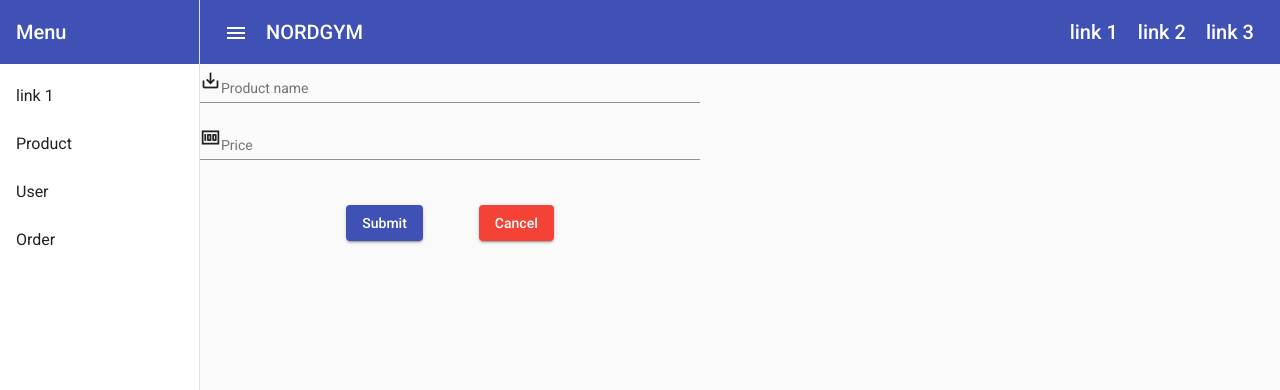
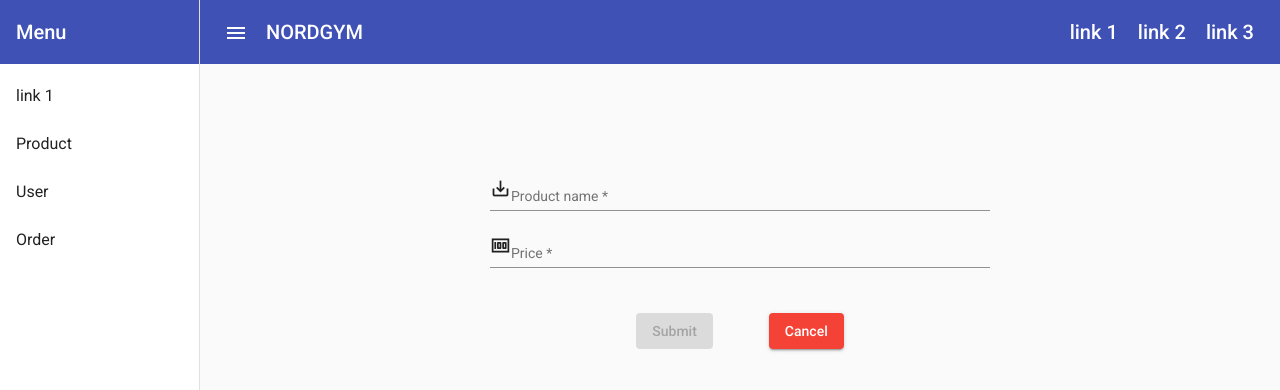
Before and after one commit to nordgym/nordgym-frontend, an Angular app in the folder nordgym-frontend/: page /new-product in a window 1280 px wide. Shown: the top 390 px of the page. Built offline with nearby package versions, Linux system fonts and the light colour scheme.

Commit message:
added css styling to product-management and add-product-pages

```diff
--- a/nordgym-frontend/src/app/app.module.ts
+++ b/nordgym-frontend/src/app/app.module.ts
@@ -26,6 +26,7 @@ import { ProductManagementComponent } from './management/product-management/prod
 import { NewProductFormComponent } from './new-product-form/new-product-form.component';
 import { UserAllComponent } from './user-all/user-all.component';
 import {AlertModule} from './module/alert.module';
+import {MatGridListModule} from '@angular/material/grid-list';
 
 @NgModule({
   declarations: [
@@ -58,7 +59,8 @@ import {AlertModule} from './module/alert.module';
     ReactiveFormsModule,
     MatSelectModule,
     MatCheckboxModule,
-    AlertModule
+    AlertModule,
+    MatGridListModule
   ],
   providers: [
     { provide: HTTP_INTERCEPTORS, useClass: HttpErrorInterceptor, multi: true }
--- a/nordgym-frontend/src/app/management/product-management/product-management.component.css
+++ b/nordgym-frontend/src/app/management/product-management/product-management.component.css
@@ -1,3 +1,16 @@
 #matTable {
-    width: 100%;
-  }
+  margin-top: 3em;
+  margin-left: auto;
+  margin-right: auto;
+  width: 90%;
+}
+
+.product-management-container {
+  margin: 2em 0 3em 0;
+  width: 100%;
+}
+
+.inputField {
+  width: 100%;
+  margin-left: 10%;
+}
--- a/nordgym-frontend/src/app/management/product-management/product-management.component.html
+++ b/nordgym-frontend/src/app/management/product-management/product-management.component.html
@@ -1,39 +1,63 @@
-<div>
-    <mat-form-field>
+<div class="product-management-container">
+  <!-- search filter and add product button -->
+  <mat-grid-list cols="2" rowHeight="10em" gutterSize="2em">
+    <!--      search filter-->
+    <mat-grid-tile>
+      <mat-form-field class="inputField">
         <mat-label>Filter</mat-label>
         <input matInput (keyup)="applyFilter($event)" placeholder="Ex. ium">
       </mat-form-field>
-    <button mat-raised-button color="accent" [routerLink]="['/new-product']" routerLinkActive="router-link-active" >New Product</button>
-</div>
+    </mat-grid-tile>
 
+    <!--    new product button-->
+    <mat-grid-tile>
+      <button mat-raised-button color="accent" [routerLink]="['/new-product']"
+              routerLinkActive="router-link-active">New Product
+      </button>
+
+    </mat-grid-tile>
+  </mat-grid-list>
+
+
+  <!-- table with products -->
   <div id="matTable">
     <mat-table [dataSource]="products" matSort>
+      <!-- id column -->
       <ng-container matColumnDef="id">
         <mat-header-cell *matHeaderCellDef mat-sort-header="id">Product ID</mat-header-cell>
         <mat-cell *matCellDef="let product">{{product.id}}</mat-cell>
       </ng-container>
 
+      <!-- name column -->
       <ng-container matColumnDef="name">
         <mat-header-cell *matHeaderCellDef mat-sort-header="name">Product name</mat-header-cell>
         <mat-cell *matCellDef="let product">{{product.name}}</mat-cell>
       </ng-container>
 
+      <!-- price column -->
       <ng-container matColumnDef="price">
         <mat-header-cell *matHeaderCellDef mat-sort-header="price">Product price</mat-header-cell>
         <mat-cell *matCellDef="let product">BGN: {{product.price}}</mat-cell>
       </ng-container>
 
+      <!-- edit button column -->
       <ng-container matColumnDef="edit">
         <mat-header-cell *matHeaderCellDef></mat-header-cell>
-            <mat-cell *matCellDef="let product"><button mat-raised-button color="primary">Edit</button></mat-cell>
+        <mat-cell *matCellDef="let product">
+          <button mat-raised-button color="primary">Edit</button>
+        </mat-cell>
       </ng-container>
 
+      <!-- delete button column -->
       <ng-container matColumnDef="delete">
         <mat-header-cell *matHeaderCellDef></mat-header-cell>
-            <mat-cell *matCellDef="let product"><button mat-raised-button color="warn">Delete</button></mat-cell>
+        <mat-cell *matCellDef="let product">
+          <button mat-raised-button color="warn">Delete</button>
+        </mat-cell>
       </ng-container>
 
       <mat-header-row *matHeaderRowDef="tableColumns"></mat-header-row>
       <mat-row *matRowDef="let row; columns: tableColumns"></mat-row>
     </mat-table>
   </div>
+</div>
--- a/nordgym-frontend/src/app/management/product-management/product-management.component.ts
+++ b/nordgym-frontend/src/app/management/product-management/product-management.component.ts
@@ -2,7 +2,6 @@ import { Component, OnInit, ViewChild } from '@angular/core';
 import { Product } from '../../model/product';
 import { ProductService } from '../../service/product.service';
 import { MatSort } from '@angular/material/sort';
-import { Sort } from '@angular/material/sort';
 import { MatTableDataSource } from '@angular/material/table';
 
 
@@ -24,7 +23,7 @@ export class ProductManagementComponent implements OnInit {
     this.productService.getAll().subscribe((data) => {
       this.products = new MatTableDataSource(data);
       this.products.sort = this.sort;
-    })
+    });
   }
 
   applyFilter(event: Event) {
--- a/nordgym-frontend/src/app/management/user-management/user-management.component.html
+++ b/nordgym-frontend/src/app/management/user-management/user-management.component.html
@@ -1,7 +1,9 @@
 <div class="user-management-container">
+  <!-- form body -->
   <div class="register-box">
     <app-alert #alertComponent></app-alert>
     <form [formGroup]="userForm" (ngSubmit)="register(userForm.value)">
+      <!-- subscription number input field -->
       <mat-form-field appearance="fill">
         <mat-label>Subscription number</mat-label>
         <input matInput formControlName="subscriptionNumber" name="subscriptionNumber">
@@ -15,6 +17,7 @@
         </div>
       </mat-form-field>
       <br>
+      <!-- first name input field -->
       <mat-form-field appearance="fill">
         <mat-label>First name</mat-label>
         <input matInput formControlName="firstName" name="firstName">
@@ -29,6 +32,7 @@
         </div>
       </mat-form-field>
       <br>
+      <!-- last name input field -->
       <mat-form-field appearance="fill">
         <mat-label>Last name</mat-label>
         <input matInput formControlName="lastName" name="lastName">
@@ -43,10 +47,12 @@
         </div>
       </mat-form-field>
       <br>
+      <!-- submit and reset buttons -->
       <button mat-stroked-button [disabled]="userForm.invalid" class="left-btn" type="submit">Submit</button>
       <button mat-stroked-button class="right-btn" type="reset">Reset</button>
     </form>
   </div>
+  <!-- table with our users -->
   <div class="user-table-box">
     <app-user-all></app-user-all>
   </div>
--- a/nordgym-frontend/src/app/new-product-form/new-product-form.component.css
+++ b/nordgym-frontend/src/app/new-product-form/new-product-form.component.css
@@ -5,6 +5,10 @@ body {
     width: auto;
     padding: 0;
     margin: 0;
+}
+
+.input-form {
+  margin: 10% auto 0 auto;
 }
 
 .form {
@@ -17,7 +21,7 @@ body {
     width: 100%;
   }
 
-.component-field {
+.component-field-container {
   width: 100%;
   display: flex;
   }
--- a/nordgym-frontend/src/app/new-product-form/new-product-form.component.html
+++ b/nordgym-frontend/src/app/new-product-form/new-product-form.component.html
@@ -1,20 +1,44 @@
-<div class="component-field">
+<div class="component-field-container">
+    <!-- Form body -->
     <div class="input-form">
-        <form class="form" (ngSubmit)="onSubmit()" #userForm="ngForm">
-            <mat-form-field class="input-field" >
+        <form class="form" [formGroup]="productForm" (ngSubmit)="onSubmit()" #userForm="ngForm">
+            <!-- name input field -->
+            <mat-form-field class="input-field">
                 <mat-icon matPrefix>save_alt</mat-icon>
                 <mat-label>Product name</mat-label>
-                <input matInput placeholder="Coffee, Gloves or anything else" id="name" name="name" [(ngModel)]="product.name">
+                <input matInput placeholder="Name between 2 and 50 characters, white spaces allowed"
+                    formControlName="productName" id="name" name="productName" [(ngModel)]="product.name">
+                <div *ngIf="productName.invalid && (productName.dirty || productName.touched)">
+                    <div *ngIf="productName.errors.required">
+                        <span class="validation-alert">is required</span>
+                    </div>
+                    <div *ngIf="productName.errors.pattern">
+                        <span class="validation-alert">must be between 2 and 50 characters long</span>
+                    </div>
+                </div>
             </mat-form-field>
 
+            <!-- price input field -->
             <mat-form-field class="input-field">
                 <mat-icon matPrefix>money</mat-icon>
                 <mat-label>Price</mat-label>
-                <input matInput placeholder="Enter the price for a single product in BGN" id="price" name="price" [(ngModel)]="product.price">
+                <input matInput placeholder="Price in BGN. Ex: 1000, 1000.01, 0.01" formControlName="productPrice"
+                    id="price" name="productPrice" [(ngModel)]="product.price">
+                <div *ngIf="productPrice.invalid && (productPrice.dirty || productPrice.touched)">
+                    <div *ngIf="productPrice.errors.required">
+                        <span class="validation-alert">is required</span>
+                    </div>
+                    <div *ngIf="productPrice.errors.pattern">
+                        <span class="validation-alert">must be between between 0.01 and 9999.99</span>
+                    </div>
+                </div>
             </mat-form-field>
 
+            <!-- buttons at the bottom -->
             <div class="two-buttons">
-                <button type="submit" mat-raised-button color="primary">Submit</button>
+                <!-- submit button -->
+                <button mat-raised-button [disabled]="productForm.invalid" type="submit" color="primary">Submit</button>
+                <!-- cancel button -->
                 <button mat-raised-button color="warn" type="reset" (mousedown)="goToProductList()">Cancel</button>
             </div>
         </form>
--- a/nordgym-frontend/src/app/new-product-form/new-product-form.component.ts
+++ b/nordgym-frontend/src/app/new-product-form/new-product-form.component.ts
@@ -2,6 +2,8 @@ import { Component, OnInit } from '@angular/core';
 import { Router, ActivatedRoute } from '@angular/router';
 import { Product } from '../model/product';
 import { ProductService } from '../service/product.service';
+import {FormControl, FormGroup, Validators} from '@angular/forms';
+
 
 @Component({
   selector: 'app-new-product-form',
@@ -11,6 +13,7 @@ import { ProductService } from '../service/product.service';
 export class NewProductFormComponent {
 
   product: Product;
+  productForm: FormGroup;
 
   constructor(
     private route: ActivatedRoute,
@@ -18,10 +21,30 @@ export class NewProductFormComponent {
     private productService: ProductService
   ) {
     this.product = new Product();
+
+    this.productForm = new FormGroup({
+      productName: new FormControl(this.product.name, [
+        Validators.required,
+        Validators.pattern('^[A-Za-z ]{2,50}')
+      ]),
+      productPrice: new FormControl(this.product.price, [
+        Validators.required,
+        Validators.pattern('^[0-9]+(\.[0-9]{1,2})?$')
+        // Validators.pattern('^(?!0*(\.0+)?$)(\d+|\d*\.\d+)$') // why is this not working here?!
+      ]),
+    });
+  }
+
+  get productName() {
+    return this.productForm.get('productName');
+  }
+
+  get productPrice() {
+    return this.productForm.get('productPrice');
   }
 
   onSubmit() {
-    this.productService.save(this.product).subscribe(result => this.goToProductList())
+    this.productService.save(this.product).subscribe(result => this.goToProductList());
   }
 
   goToProductList() {
```
Lines whose indentation alone changed are shown as unchanged.
